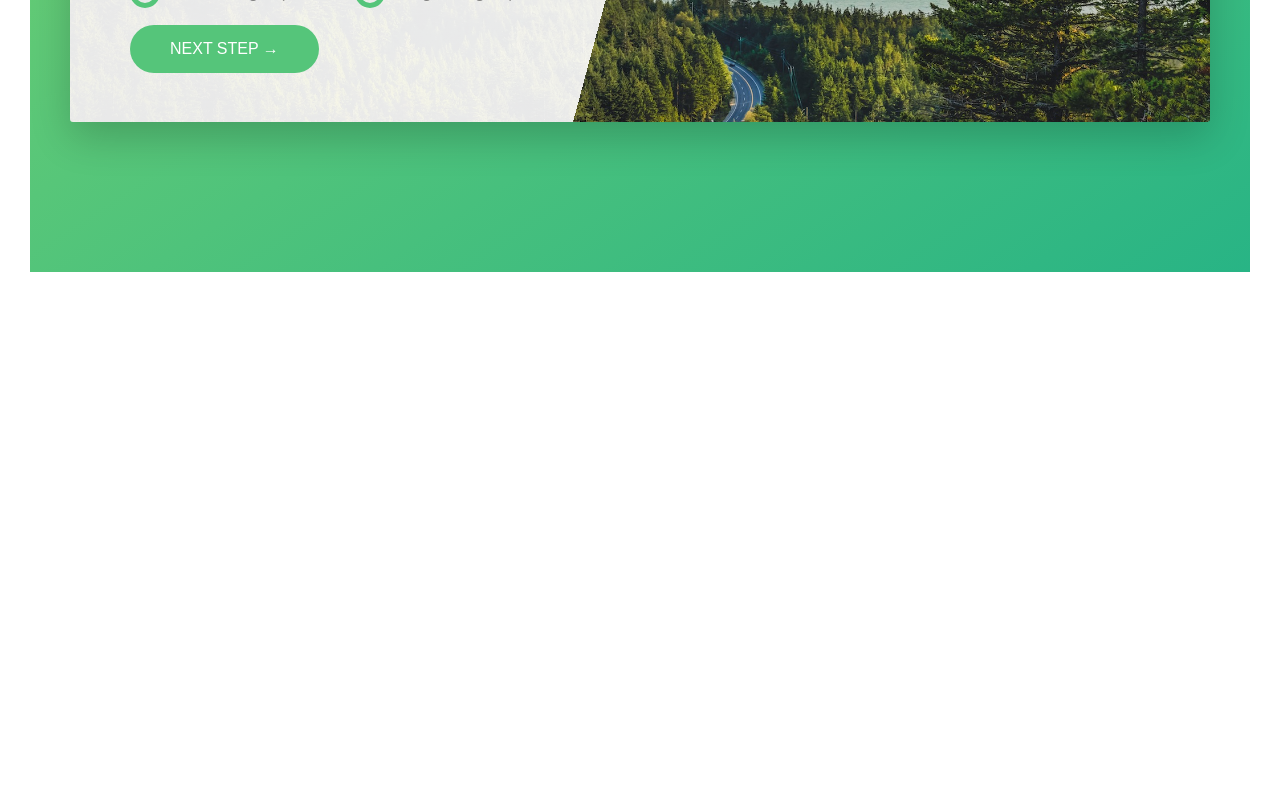
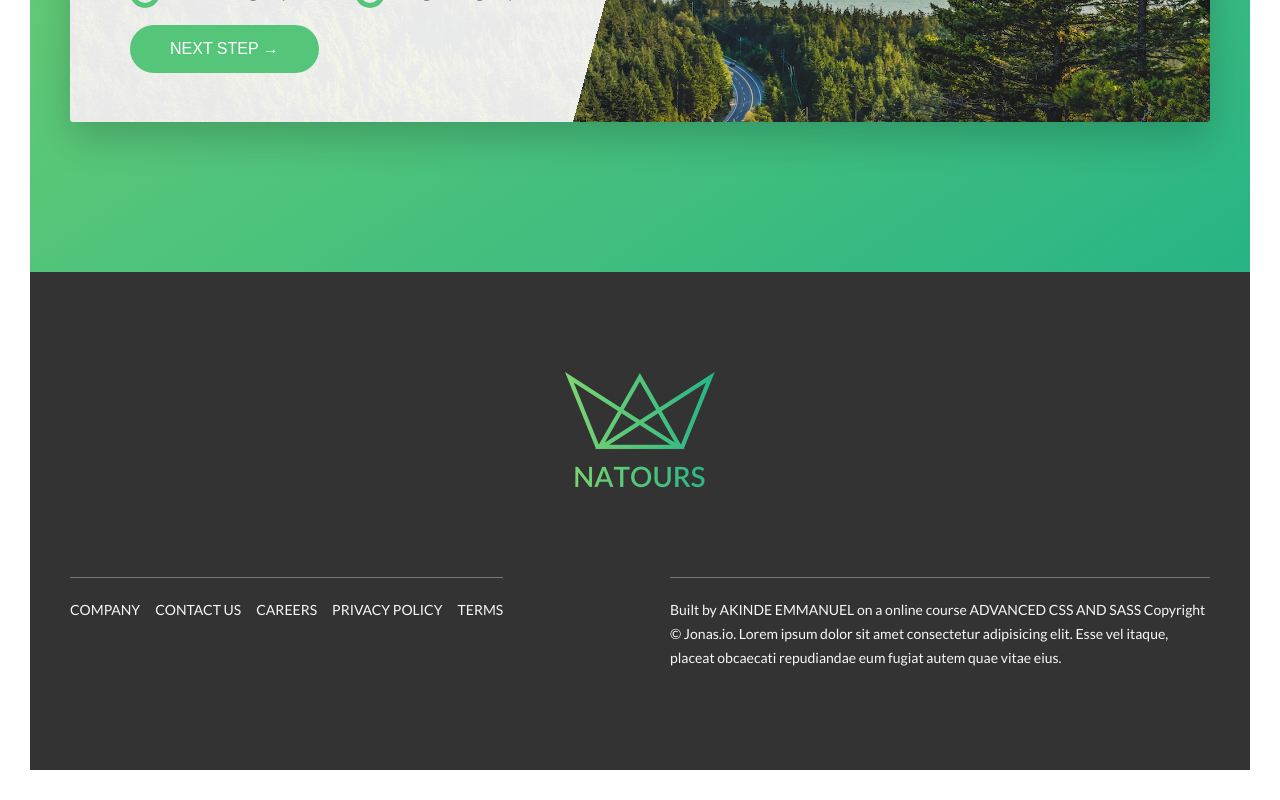
Before and after one commit to Harkindey/Natours-React, a React app: page / in a window 1280 px wide. Shown: the part 5054-5854 px from the top of the page. Before the commit the page ends 5356 px from the top, so only its background shows below. Built offline with nearby package versions, Linux system fonts and the light colour scheme.

Commit message:
The Page Footer

```diff
--- a/src/App.js
+++ b/src/App.js
@@ -9,6 +9,7 @@ import Features from './Components/Features';
 import Tours from './Components/Tours';
 import Stories from './Components/Stories';
 import Booking from "./Components/Booking";
+import Footer from "./Components/Footer";
 
 class App extends Component {
 	render() {
@@ -21,6 +22,7 @@ class App extends Component {
 					<Tours />
 					<Stories />
 					<Booking />
+					<Footer />
 				</main>
 				{/* <GridTest /> */}
 			</div>
--- /dev/null
+++ b/src/Components/Footer.js
@@ -0,0 +1,32 @@
+import React, { Component } from 'react';
+
+class Footer extends Component {
+    render() {
+        return (
+            <footer className="footer">
+                <div className="footer__logo-box">
+                    <img src="img/logo-green-2x.png" alt="full logo" className="footer__logo" />
+                </div>
+                <div className="row">
+                    <div className="col-1-of-2">
+                        <div className="footer__navigation">
+                            <ul className="footer__list">
+                                <li className="footer__item"><a href="#" className="footer__link">Company</a></li>
+                                <li className="footer__item"><a href="#" className="footer__link">Contact us</a></li>
+                                <li className="footer__item"><a href="#" className="footer__link">Careers</a></li>
+                                <li className="footer__item"><a href="#" className="footer__link">Privacy Policy</a></li>
+                                <li className="footer__item"><a href="#" className="footer__link">Terms</a></li>
+                            </ul>
+                        </div>
+                    </div>
+                    <div className="col-1-of-2">
+                        <p className="footer__copyright">
+                            Built by <a href="#" className="footer__link">Akinde Emmanuel</a> on a online course <a href="#" className="footer__link">Advanced CSS and Sass</a> Copyright &copy; Jonas.io. Lorem ipsum dolor sit amet consectetur adipisicing elit. Esse vel itaque, placeat obcaecati repudiandae eum fugiat autem quae vitae eius.
+                        </p>
+                    </div>
+                </div>
+            </footer>
+        )
+    }
+};
+export default Footer
--- a/src/sass/abstract/_variables.scss
+++ b/src/sass/abstract/_variables.scss
@@ -14,6 +14,8 @@ $color-grey-light-2: #eee;
 
 $color-grey-dark: #777;
 $color-grey-dark-2: #999;
+$color-grey-dark-3: #333;
+
 $color-white:#fff;
 $color-black: #000;
 //FONT
--- /dev/null
+++ b/src/sass/layout/_footer.scss
@@ -0,0 +1,59 @@
+.footer {
+    background-color: $color-grey-dark-3;
+    padding: 10rem 0;
+    font-size: 1.4rem;
+    color: $color-grey-light-1;
+
+    &__logo-box {
+        text-align: center;
+        margin-bottom:  8rem;
+    }
+
+    &__logo{
+        width: 15rem;
+        height: auto;
+    }
+
+    &__navigation{
+        border-top: 1px solid $color-grey-dark;
+        padding-top: 2rem;
+        display: inline-block; // an inline block doesn take the whole width of a box, just the amount the content needs
+    }
+
+    &__list {
+        list-style: none;
+    }
+
+    &__item{
+        display: inline-block;
+
+        &:not(:last-child) {
+            margin-right: 1.5rem;
+        }
+    }
+
+    &__link{
+        &:link,
+        &:visited {
+            color: $color-grey-light-1;
+            background-color: $color-grey-dark-3;
+            text-decoration: none;
+            text-transform: uppercase;
+            display: inline-block;
+            transition: all .2s;
+        }
+
+        &:hover,
+        &:active {
+            color: $color-primary;
+            box-shadow: 0 1rem 2rem rgba($color-black, .4);
+            transform: rotate(5deg) scale(1.3);
+        }
+    }
+
+    &__copyright{
+        border-top: 1px solid $color-grey-dark;
+        padding-top: 2rem;
+        float: right;
+    }
+}
--- a/src/sass/main.scss
+++ b/src/sass/main.scss
@@ -9,6 +9,7 @@
 @import 'base/utilities';
 
 @import 'layout/header';
+@import 'layout/footer';
 @import 'layout/grid';
 
 @import 'microComponents/_bg-video';
```
